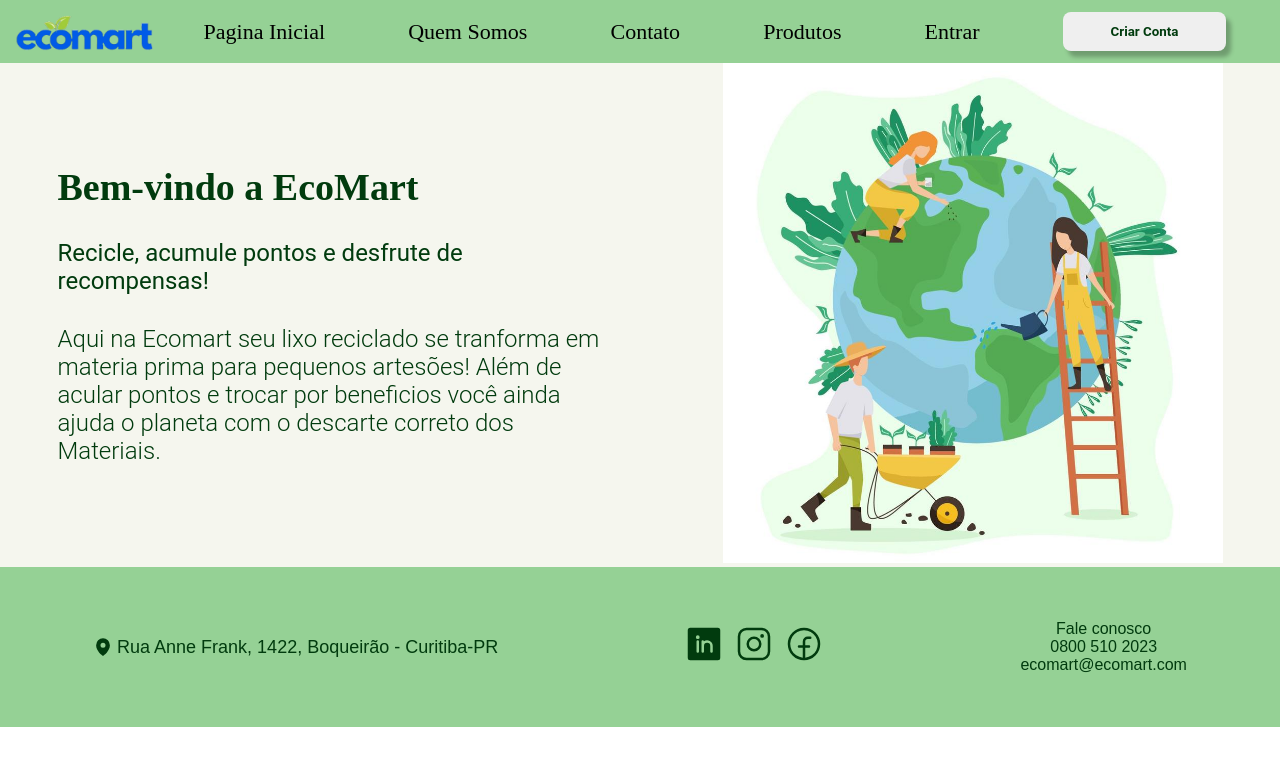
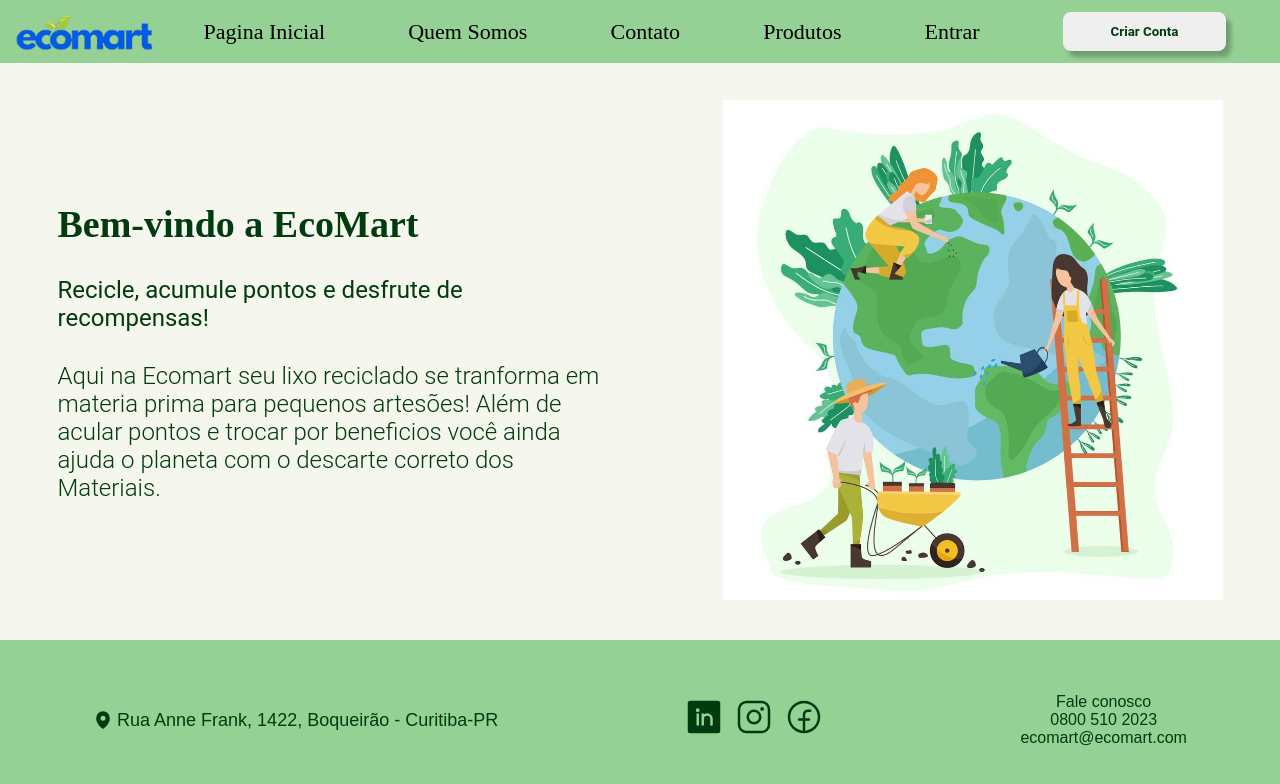
Before and after one commit to Wallace-Lentes/EcoMart, a React (Vite) app: page /paginaHome in a window 1280 px wide. Shown: the top 784 px of the page. Built offline with nearby package versions, Linux system fonts and the light colour scheme.

Commit message:
fix: erro do header

```diff
--- a/src/pages/PaginaHome/paginaHome.style.js
+++ b/src/pages/PaginaHome/paginaHome.style.js
@@ -4,5 +4,9 @@ export const StylePaginaHome = styled.div`
 flex-grow: 1;
 background-color:#F5F6EE;
 gap: 5px;
-height:100%;
+height: 100vh;
+display: flex;
+flex-direction: column;
+justify-content: space-between;
+
 `
--- a/src/style/GlobalStyle.js
+++ b/src/style/GlobalStyle.js
@@ -9,10 +9,12 @@ export const GlobalStyle = createGlobalStyle`
   color:#013B0E ;
 }
 
-html,
+html,body,
 :root {
   width: 100%;
   min-height: 100vh;
+  height: 100vh;
+  justify-content: space-between;
 }
 
 
```
